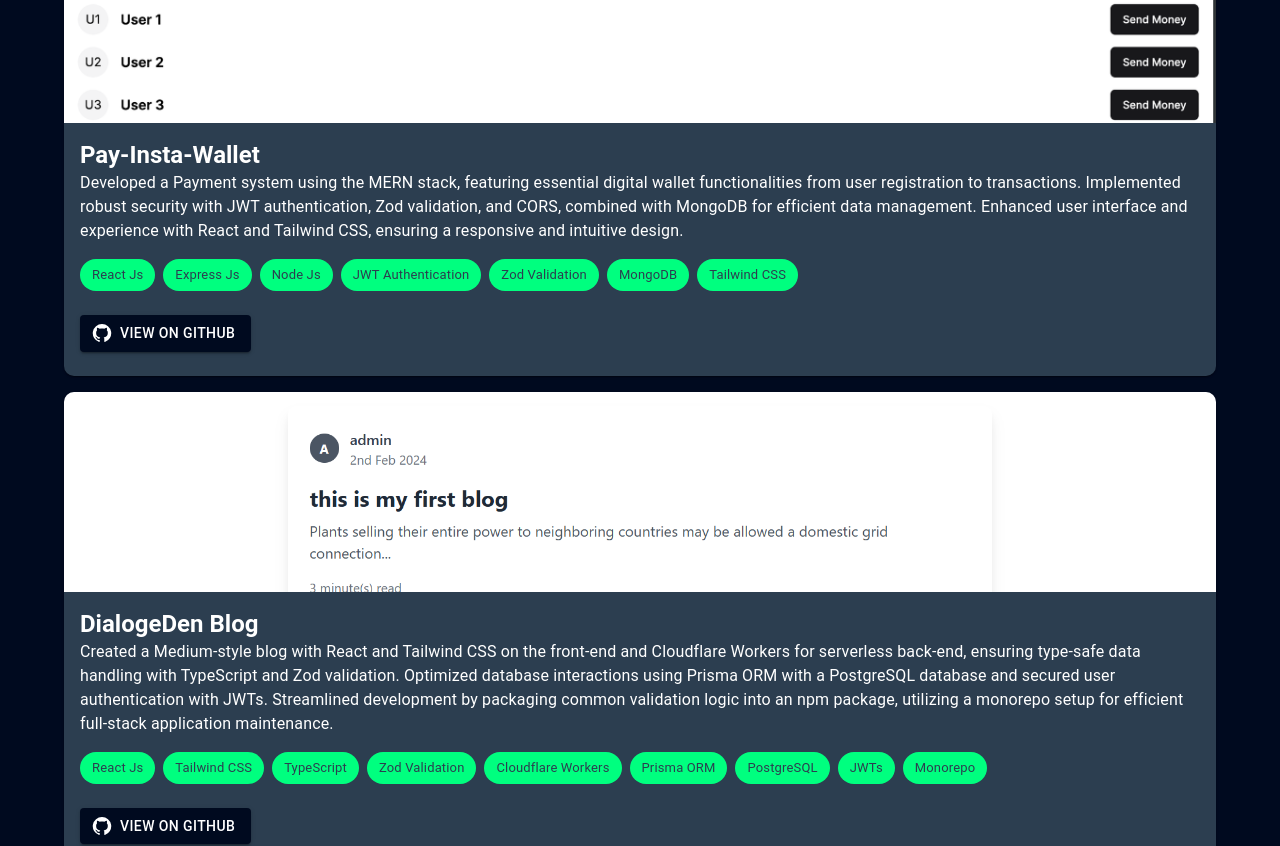
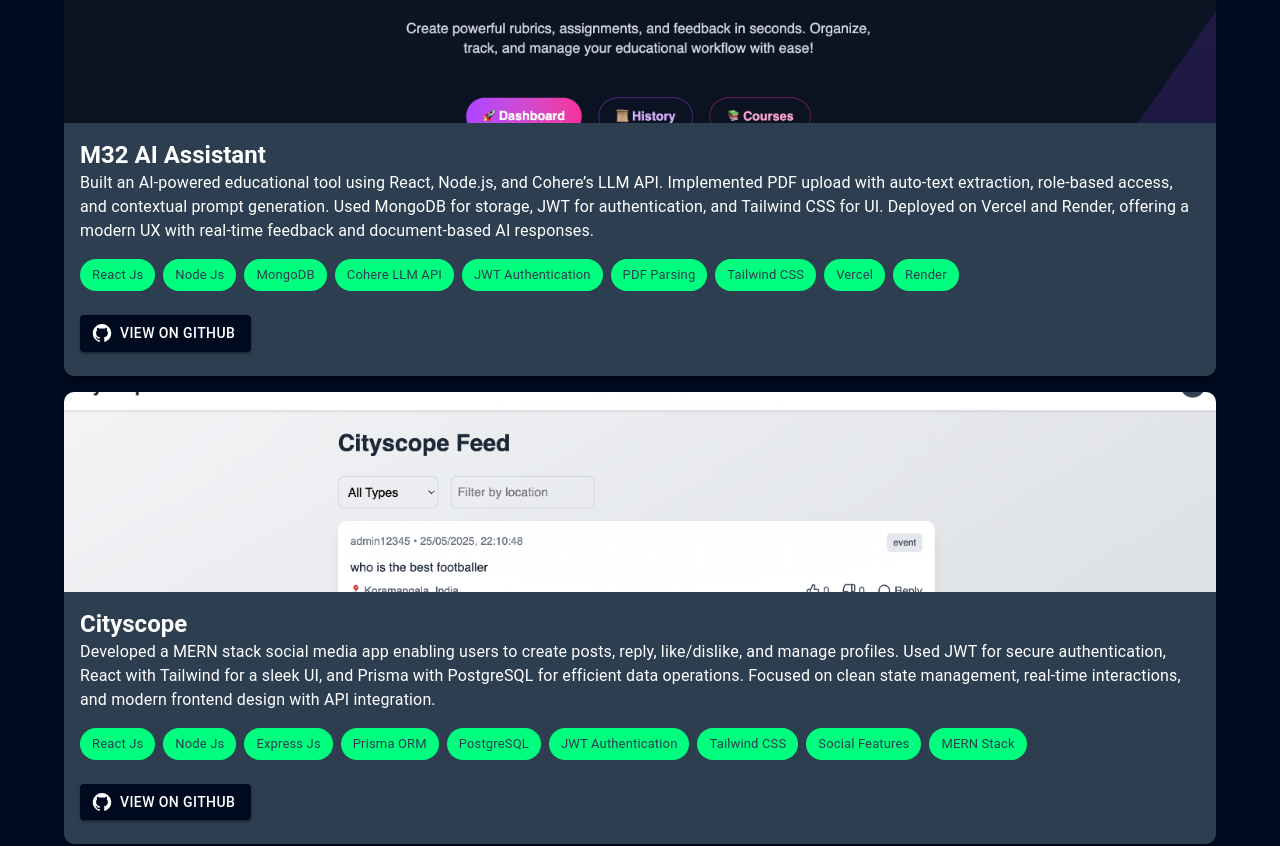
Before and after one commit to hemraj-007/Developer-Portfolio, a React (Vite) app: page /projects in a window 1280 px wide. Shown: the part 300-1146 px from the top of the page. Built offline with nearby package versions, Linux system fonts and the light colour scheme.

Commit message:
added new projects

```diff
--- a/src/pages/Projects.tsx
+++ b/src/pages/Projects.tsx
@@ -40,6 +40,8 @@
 } from "react-icons/si";
 import img from "../assets/project1.png";
 import img2 from "../assets/project-3.png";
+import img3 from '../assets/project4.png';
+import img4 from '../assets/project5.png';
 
 const StyledCard = styled(Card)(() => ({
   backgroundColor: "#2c3e50",
@@ -92,22 +94,54 @@
     "JWTs",
     "Monorepo",
   ],
+  m32ai: [
+    "React Js",
+    "Node Js",
+    "MongoDB",
+    "Cohere LLM API",
+    "JWT Authentication",
+    "PDF Parsing",
+    "Tailwind CSS",
+    "Vercel",
+    "Render",
+  ],
+  cityScope: [
+    "React Js",
+    "Node Js",
+    "Express Js",
+    "Prisma ORM",
+    "PostgreSQL",
+    "JWT Authentication",
+    "Tailwind CSS",
+    "Social Features",
+    "MERN Stack",
+  ],
 };
 
 // Define project images
 const projectImages = {
   payInstaWallet: img,
   dialogeDenBlog: img2,
+  m32ai:img3,
+  cityScope:img4,
 };
 
 const projects = [
   {
-    title: "Pay-Insta-Wallet",
+    title: "M32 AI Assistant",
     description:
-      "Developed a Payment system using the MERN stack, featuring essential digital wallet functionalities from user registration to transactions. Implemented robust security with JWT authentication, Zod validation, and CORS, combined with MongoDB for efficient data management. Enhanced user interface and experience with React and Tailwind CSS, ensuring a responsive and intuitive design.",
-    skills: skills.payInstaWallet,
-    githubUrl: "https://github.com/hemraj-007/pay-insta-wallet",
-    imageUrl: projectImages.payInstaWallet,
+      "Built an AI-powered educational tool using React, Node.js, and Cohere’s LLM API. Implemented PDF upload with auto-text extraction, role-based access, and contextual prompt generation. Used MongoDB for storage, JWT for authentication, and Tailwind CSS for UI. Deployed on Vercel and Render, offering a modern UX with real-time feedback and document-based AI responses.",
+    skills: skills.m32ai,
+    githubUrl: "https://github.com/hemraj-007/m32ai",
+    imageUrl: projectImages.m32ai,
+  },
+  {
+    title: "Cityscope",
+    description:
+      "Developed a MERN stack social media app enabling users to create posts, reply, like/dislike, and manage profiles. Used JWT for secure authentication, React with Tailwind for a sleek UI, and Prisma with PostgreSQL for efficient data operations. Focused on clean state management, real-time interactions, and modern frontend design with API integration.",
+    skills: skills.cityScope,
+    githubUrl: "https://github.com/hemraj-007/cityscope",
+    imageUrl: projectImages.cityScope,
   },
   {
     title: "DialogeDen Blog",
@@ -116,6 +150,14 @@
     skills: skills.dialogeDenBlog,
     githubUrl: "https://github.com/hemraj-007/DialogDen",
     imageUrl: projectImages.dialogeDenBlog,
+  },
+  {
+    title: "Pay-Insta-Wallet",
+    description:
+      "Developed a Payment system using the MERN stack, featuring essential digital wallet functionalities from user registration to transactions. Implemented robust security with JWT authentication, Zod validation, and CORS, combined with MongoDB for efficient data management. Enhanced user interface and experience with React and Tailwind CSS, ensuring a responsive and intuitive design.",
+    skills: skills.payInstaWallet,
+    githubUrl: "https://github.com/hemraj-007/pay-insta-wallet",
+    imageUrl: projectImages.payInstaWallet,
   },
 ];
 
```
Also changed, not shown: src/assets/project4.png (added), src/assets/project5.png (added).
